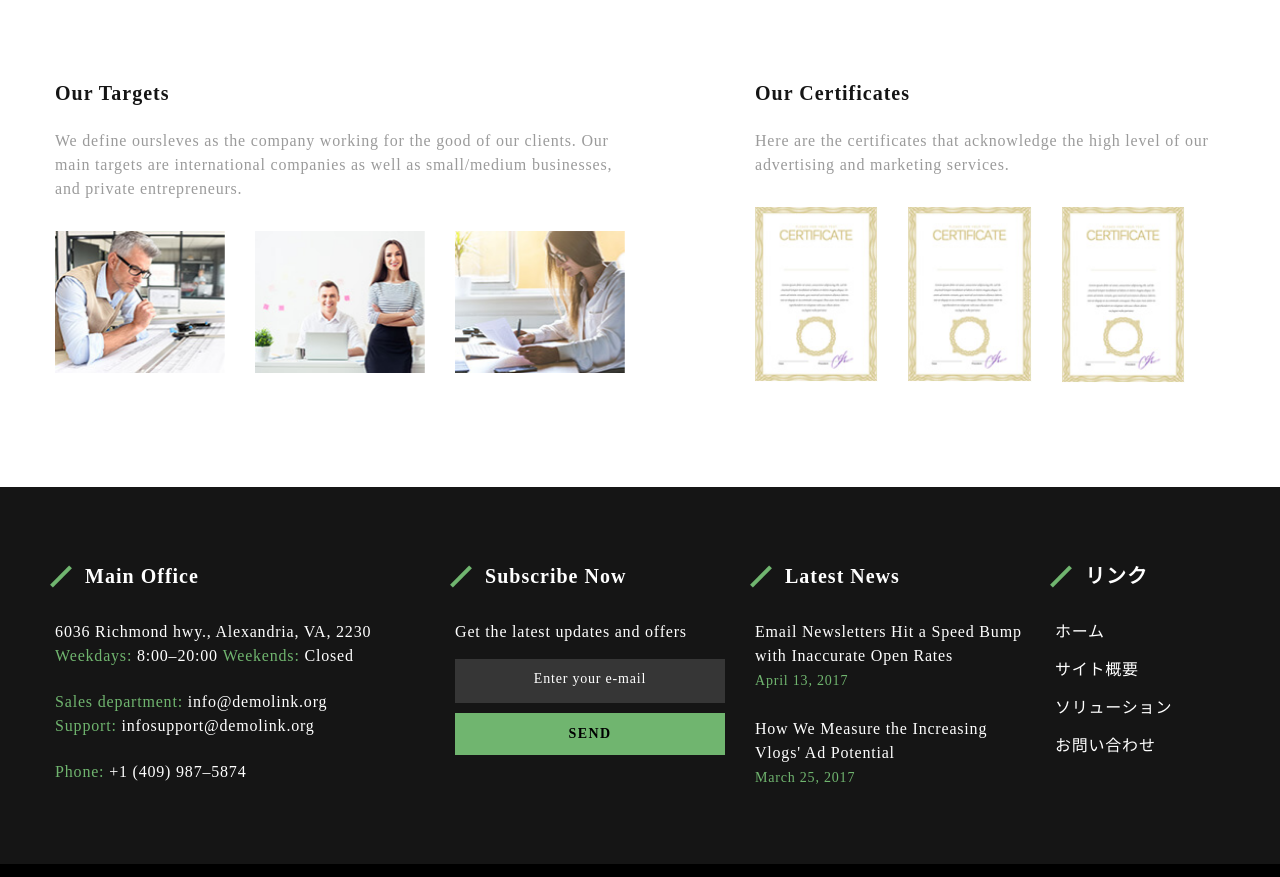
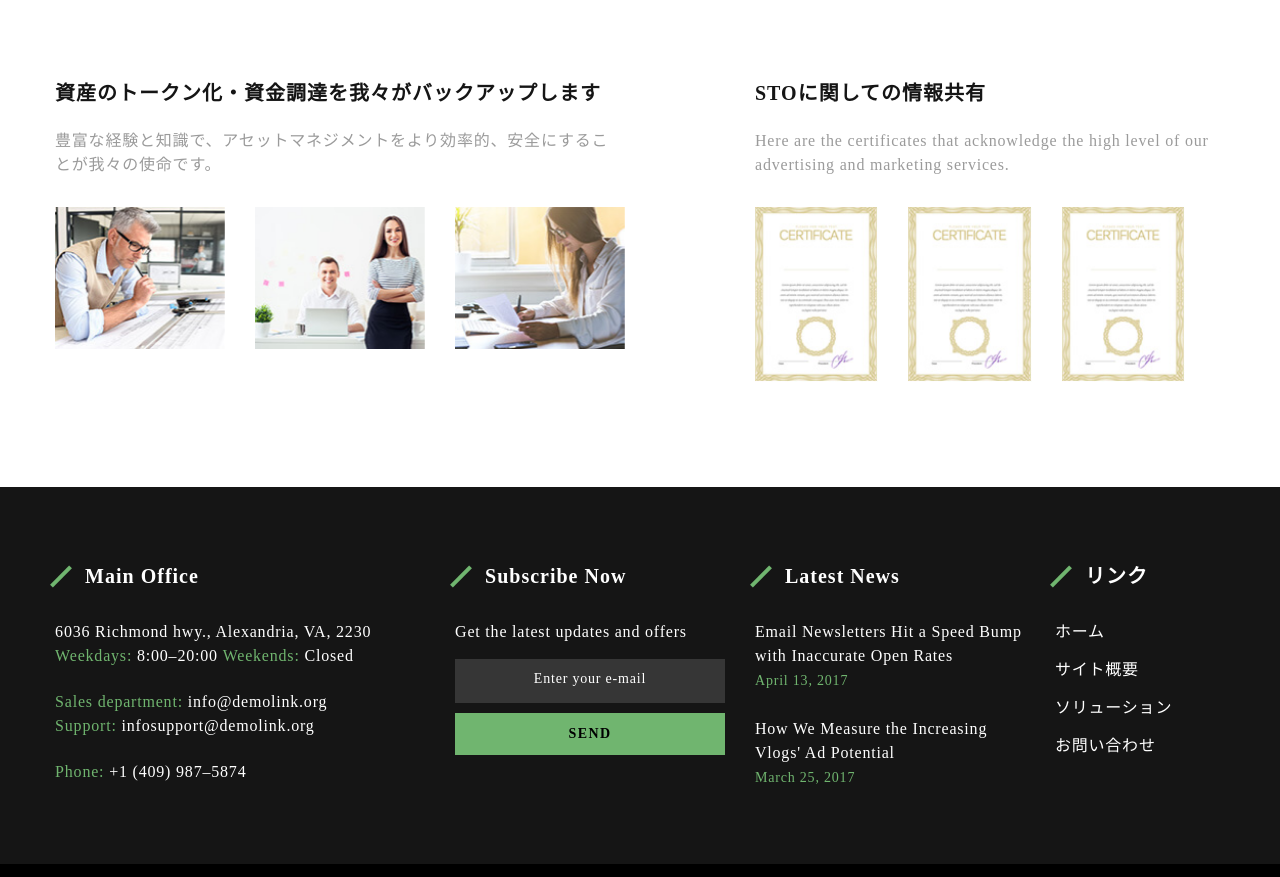
Before and after one commit to CryptoBambooSite/CryptoBambooSite.github.io, a plain HTML site: page about-us.html in a window 1280 px wide. Shown: the part 1740-2617 px from the top of the page. Drawn offline with nearby package versions, Linux system fonts and the light colour scheme.

Commit message:
about us

```diff
--- a/about-us.html
+++ b/about-us.html
@@ -371,12 +371,8 @@
             class="range range-50 range-sm-center range-md-left range-lg-justify"
           >
             <div class="cell-sm-10 cell-md-6">
-              <h4>Our Targets</h4>
-              <p>
-                We define oursleves as the company working for the good of our
-                clients. Our main targets are international companies as well as
-                small/medium businesses, and private entrepreneurs.
-              </p>
+              <h4 data-action="Our Targets"></h4>
+              <p data-action="Targets_detail"></p>
               <div class="group-3-columns" data-lightgallery="group">
                 <div class="column-item">
                   <a
@@ -420,7 +416,7 @@
               </div>
             </div>
             <div class="cell-sm-10 cell-md-6 cell-lg-5">
-              <h4>Our Certificates</h4>
+              <h4 data-action="Our Certificates"></h4>
               <p>
                 Here are the certificates that acknowledge the high level of our
                 advertising and marketing services.
--- a/language/language_jp.js
+++ b/language/language_jp.js
@@ -108,5 +108,10 @@ var data_jp = {
   history_ditail_3: "トークンによる資金調達が爆発的に普及",
   history_ditail_3_1: "数百件のＩＣＯが実施され、約４５００億円が集まる",
 
-  Statistics: "データ"
+  Statistics: "データ",
+
+  "Our Targets": "資産のトークン化・資金調達を我々がバックアップします",
+  Targets_detail:
+    "豊富な経験と知識で、アセットマネジメントをより効率的、安全にすることが我々の使命です。",
+  "Our Certificates": "STOに関しての情報共有"
 };
```
